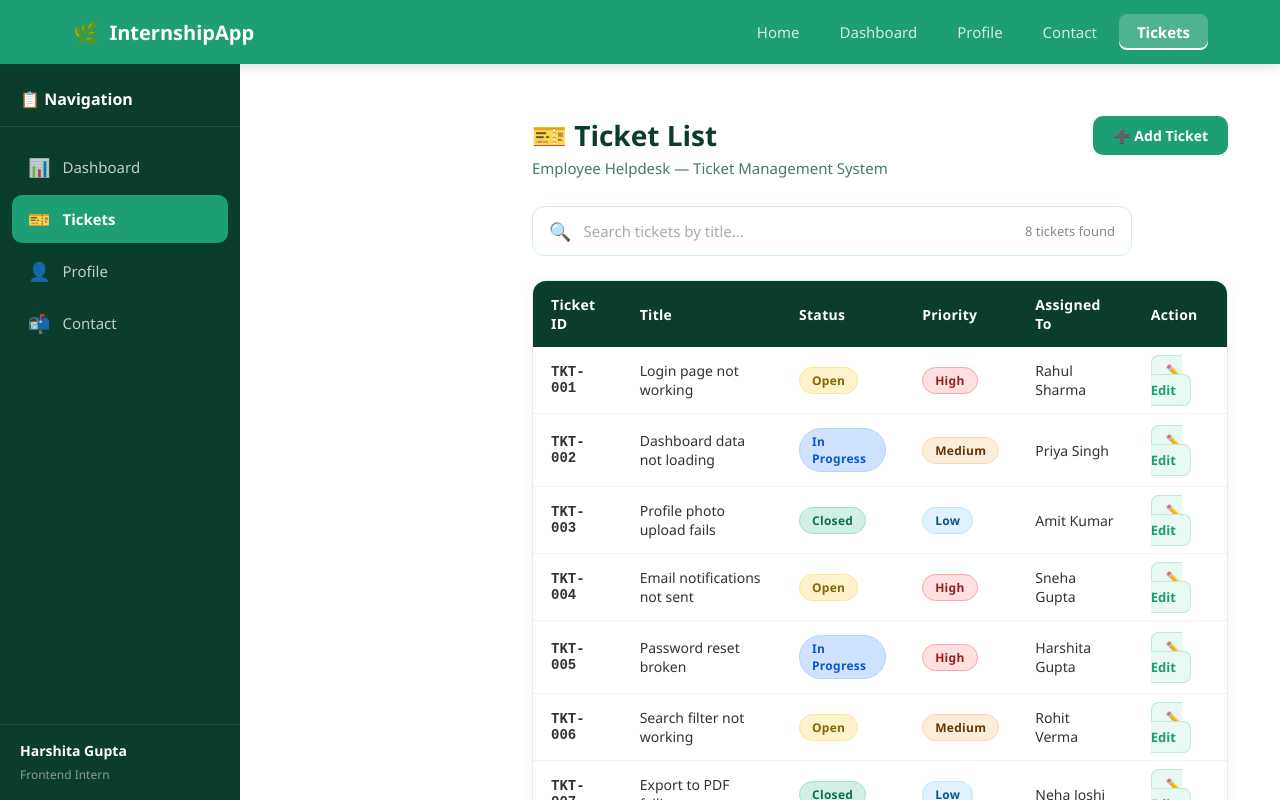
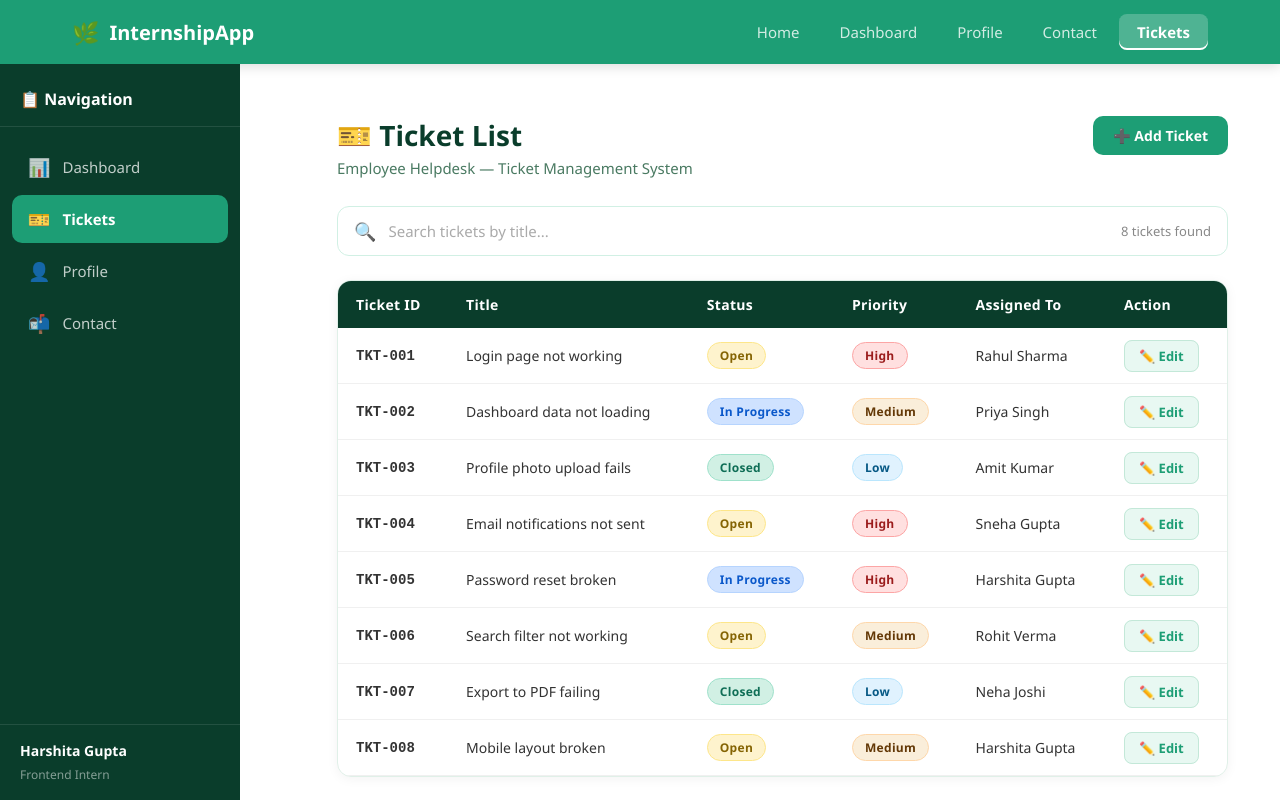
Before and after one commit to Harshitagupta2005/Internship-Frontened-project, an Angular app in the folder internship-frontend/: page /tickets in a window 1280 px wide. Built offline with nearby package versions, Linux system fonts and the light colour scheme.

Commit message:
fix pages

```diff
--- a/internship-frontend/src/app/add-ticket/add-ticket.component.css
+++ b/internship-frontend/src/app/add-ticket/add-ticket.component.css
@@ -1,5 +1,5 @@
 .page-layout { display:flex; min-height:calc(100vh - 64px - 56px); }
-.form-page { padding:32px; flex:1; overflow-x:hidden; margin-left:240px; }
+.form-page { padding:32px; flex:1; overflow-x:hidden; margin-left:45px; }
 .page-header { margin-bottom:28px; }
 .page-header h1 { font-size:28px; font-weight:700; color:#0a3d2b; margin-bottom:4px; }
 .page-header p { color:#4a7a62; font-size:15px; }
--- a/internship-frontend/src/app/contact/contact.component.css
+++ b/internship-frontend/src/app/contact/contact.component.css
@@ -1,4 +1,4 @@
-.contact-page { padding:40px 32px; max-width:1000px; margin:0 auto; }
+.contact-page { padding:40px 32px; max-width:1200px; margin:0 auto; }
 .page-header { margin-bottom:32px; }
 .page-header h1 { font-size:30px; font-weight:700; color:#0a3d2b; margin-bottom:6px; }
 .page-header p { color:#4a7a62; font-size:16px; }
--- a/internship-frontend/src/app/edit-ticket/edit-ticket.component.css
+++ b/internship-frontend/src/app/edit-ticket/edit-ticket.component.css
@@ -1,5 +1,5 @@
 .page-layout { display:flex; min-height:calc(100vh - 64px - 56px); }
-.form-page { padding:32px; flex:1; overflow-x:hidden; margin-left:240px; }
+.form-page { padding:32px; flex:1; overflow-x:hidden; margin-left:45px; }
 .page-header { margin-bottom:28px; }
 .page-header h1 { font-size:28px; font-weight:700; color:#0a3d2b; margin-bottom:4px; }
 .page-header p { color:#4a7a62; font-size:15px; }
--- a/internship-frontend/src/app/profile/profile.component.css
+++ b/internship-frontend/src/app/profile/profile.component.css
@@ -1,4 +1,4 @@
-.profile-page { padding:40px 32px; max-width:1000px; margin:0 auto; }
+.profile-page { padding:40px 32px; max-width:1200px; margin:0 auto; }
 .page-header { margin-bottom:32px; }
 .page-header h1 { font-size:30px; font-weight:700; color:#0a3d2b; margin-bottom:6px; }
 .page-header p { color:#4a7a62; font-size:16px; }
--- a/internship-frontend/src/app/ticket-list/ticket-list.component.css
+++ b/internship-frontend/src/app/ticket-list/ticket-list.component.css
@@ -1,5 +1,5 @@
 .page-layout { display:flex; min-height:calc(100vh - 64px - 56px); }
-.ticket-page { padding:32px; flex:1; overflow-x:hidden; margin-left:240px; }
+.ticket-page { padding:32px; flex:1; overflow-x:hidden; margin-left:45px; }
 
 .page-header { margin-bottom:28px; }
 .page-header h1 { font-size:28px; font-weight:700; color:#0a3d2b; margin-bottom:4px; }
@@ -15,7 +15,7 @@
   border-radius:12px;
   padding:12px 16px;
   margin-bottom:24px;
-  max-width:600px;
+  max-width:1200px;
 }
 .search-icon { font-size:18px; }
 .search-input {
```
